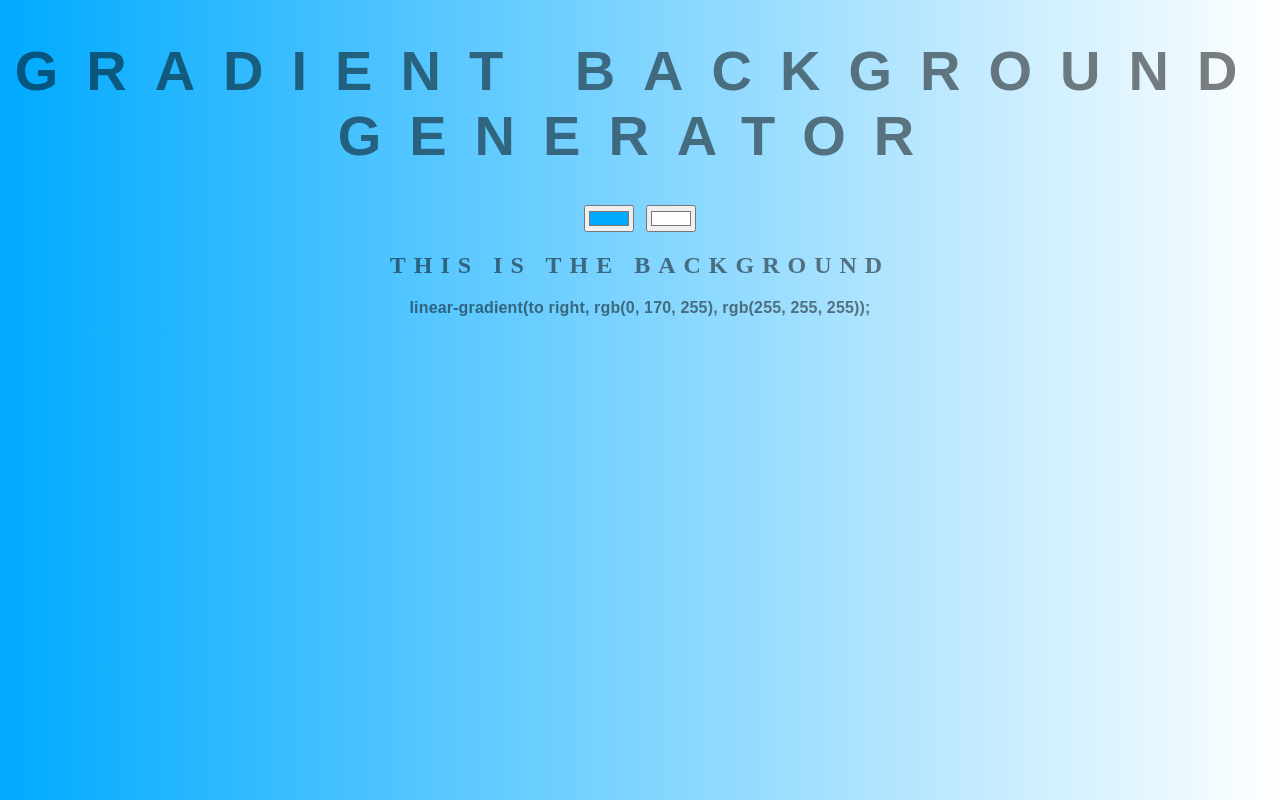
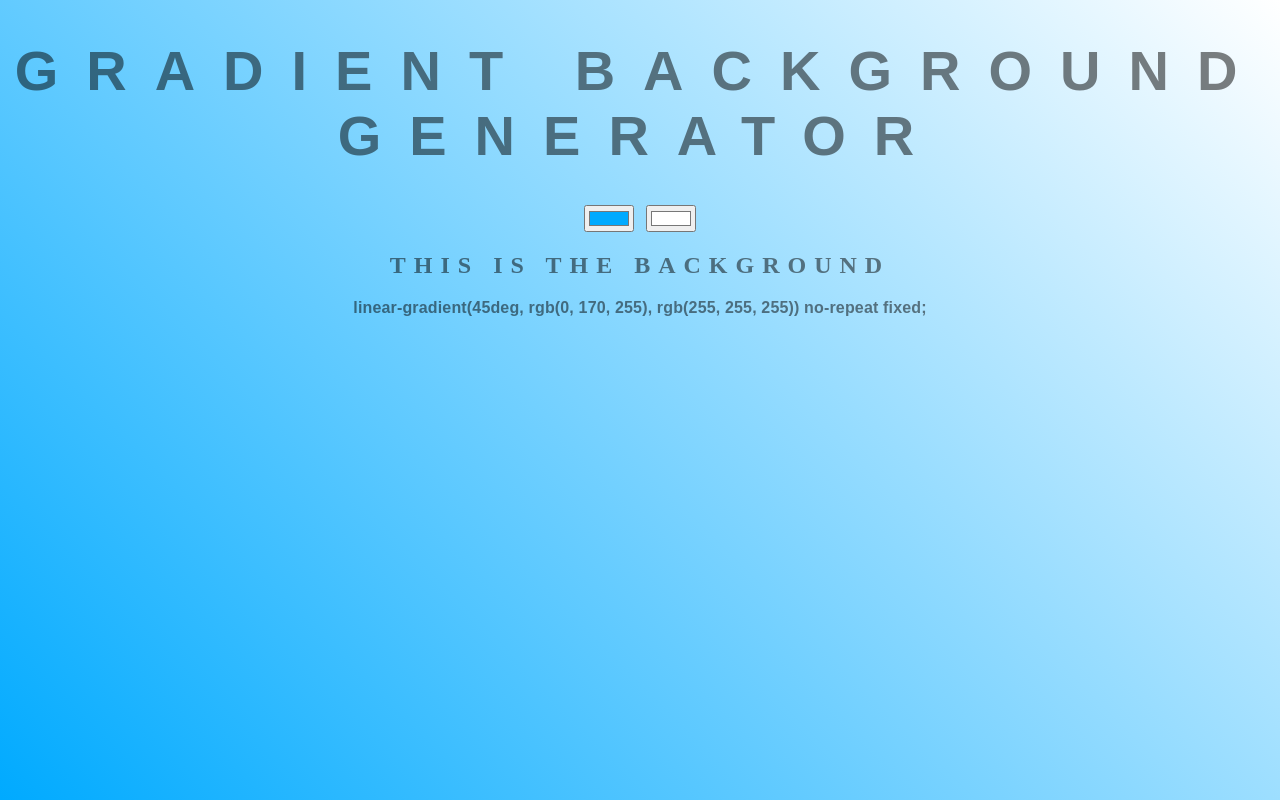
Before and after one commit to ferluminax/learn-github, a plain HTML site: page index.html in a window 1280 px wide. Drawn offline with Linux system fonts and the light colour scheme.

Commit message:
making gradient diagonal

```diff
--- a/script.js
+++ b/script.js
@@ -4,7 +4,7 @@ var color2 = document.querySelector(".color2");
 var body = document.getElementById("gradient");
 
 function setGradient(){
-	body.style.background =  "linear-gradient(to right, "+color1.value+", "+color2.value+")";
+	body.style.background =  "linear-gradient(45deg, "+color1.value+", "+color2.value+") no-repeat fixed";
 	css.textContent = body.style.background + ";";
 }
 
--- a/style.css
+++ b/style.css
@@ -6,6 +6,8 @@ body {
     letter-spacing: .5em;
     top: 15%;
     background: linear-gradient(to right, blue , black); /* Standard syntax */
+    background-repeat: no-repeat;
+    background-size: cover;
 }
 
 h1 {
```
